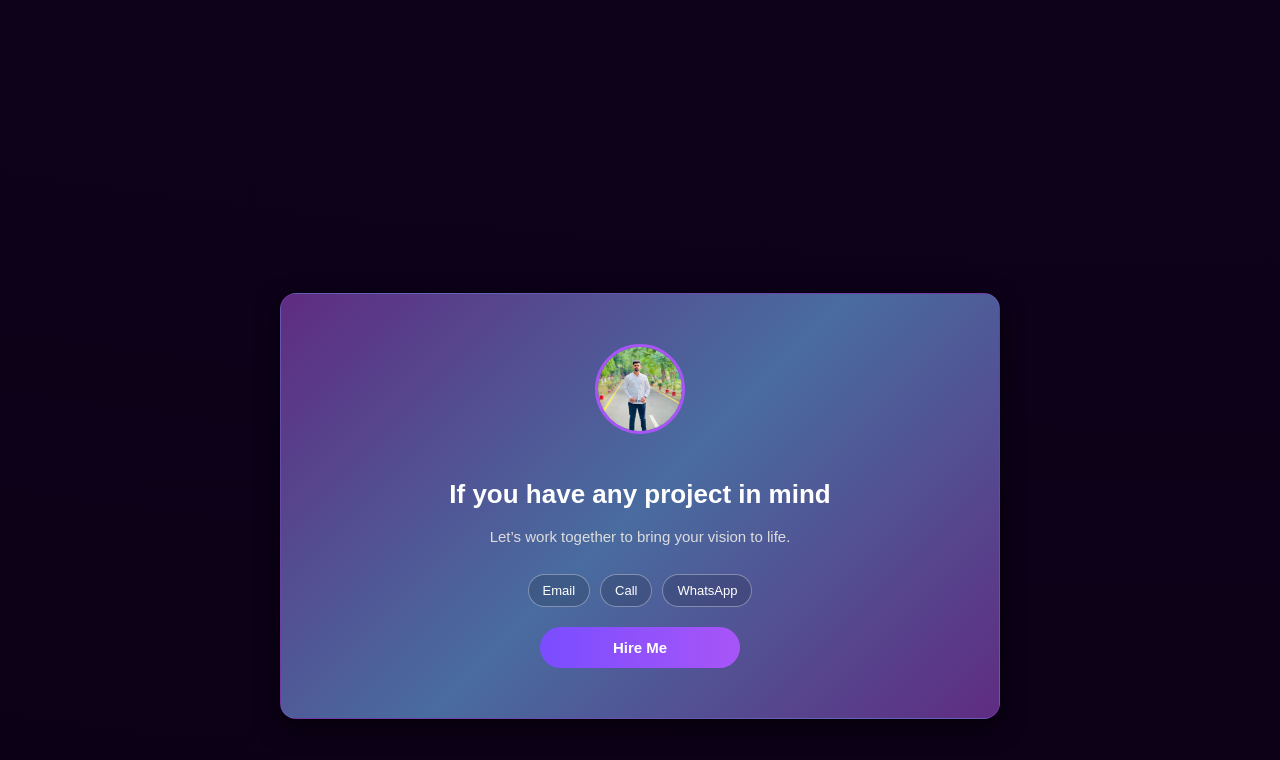
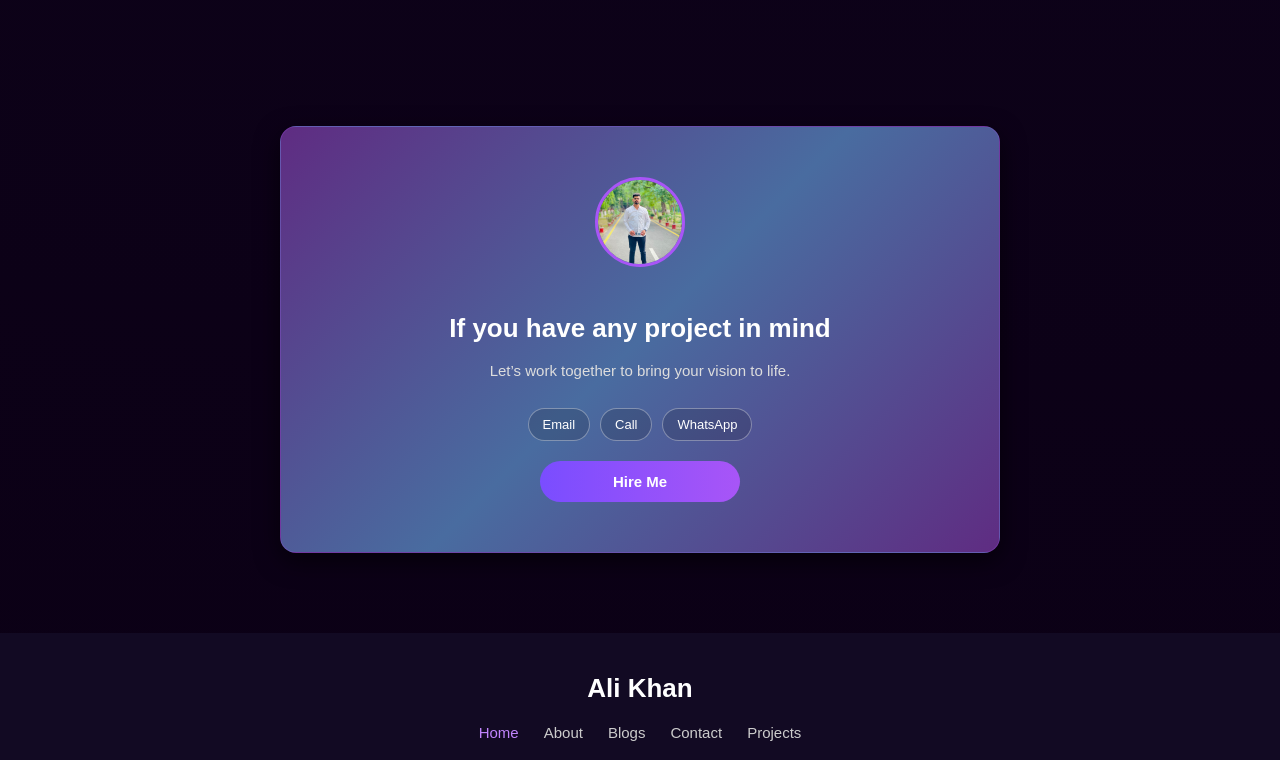
Before and after one commit to alikhanglobedev777/react-portfolio, a React (Vite) app: page / in a window 1280 px wide. Shown: the part 7900-8660 px from the top of the page. Built offline with nearby package versions, Linux system fonts and the light colour scheme.

Commit message:
space removed

```diff
--- a/index.html
+++ b/index.html
@@ -2,7 +2,8 @@
 <html lang="en">
   <head>
     <meta charset="UTF-8" />
-    <link rel="icon" type="image/svg+xml" href="/vite.svg" />
+    <link rel="icon" type="image/jpeg" href="./src/assets/profile.jpeg" />
+    <link rel="apple-touch-icon" href="./src/assets/profile.jpeg" />
     <meta name="viewport" content="width=device-width, initial-scale=1.0" />
     <title>portfolio</title>
   </head>
--- a/src/App.css
+++ b/src/App.css
@@ -57,9 +57,7 @@ html, body {
 
 /* Page transition animations */
 .page-transition {
-  opacity: 0;
-  transform: translateY(12px);
-  animation: pageFadeIn 0.45s ease-out forwards;
+  animation: pageFadeIn 0.45s ease-out;
 }
 
 @keyframes pageFadeIn {
@@ -71,9 +69,8 @@ html, body {
 
 /* Section reveal animation */
 .fade-in {
-  opacity: 0;
-  transform: translateY(14px);
-  will-change: opacity, transform;
+  opacity: 1;
+  transform: translateY(0);
 }
 
 .fade-in.visible {
--- a/src/App.jsx
+++ b/src/App.jsx
@@ -13,8 +13,9 @@ function AppContent() {
     const elements = document.querySelectorAll(".fade-in");
     if (!elements.length) return;
 
+    elements.forEach((el) => el.classList.add("visible"));
+
     if (!window.IntersectionObserver) {
-      elements.forEach((el) => el.classList.add("visible"));
       return;
     }
 
--- a/src/styles/Contact.css
+++ b/src/styles/Contact.css
@@ -1,10 +1,9 @@
 /* ================= CONTACT SECTION ================= */
 .contact-container {
   width: 100%;
-  min-height: 100vh;
   display: flex;
   justify-content: center;
-  align-items: center;
+  align-items: flex-start;
   padding: 20px;
   box-sizing: border-box;
 }
@@ -243,7 +242,7 @@
 }
 
 @media (max-width: 576px) {
-  .contact-container { padding: 15px; min-height: auto; }
+  .contact-container { padding: 15px; }
   .contact-card { padding: 30px 15px; }
   .contact-title { font-size: 18px; }
   .contact-sub { font-size: 12px; }
```
